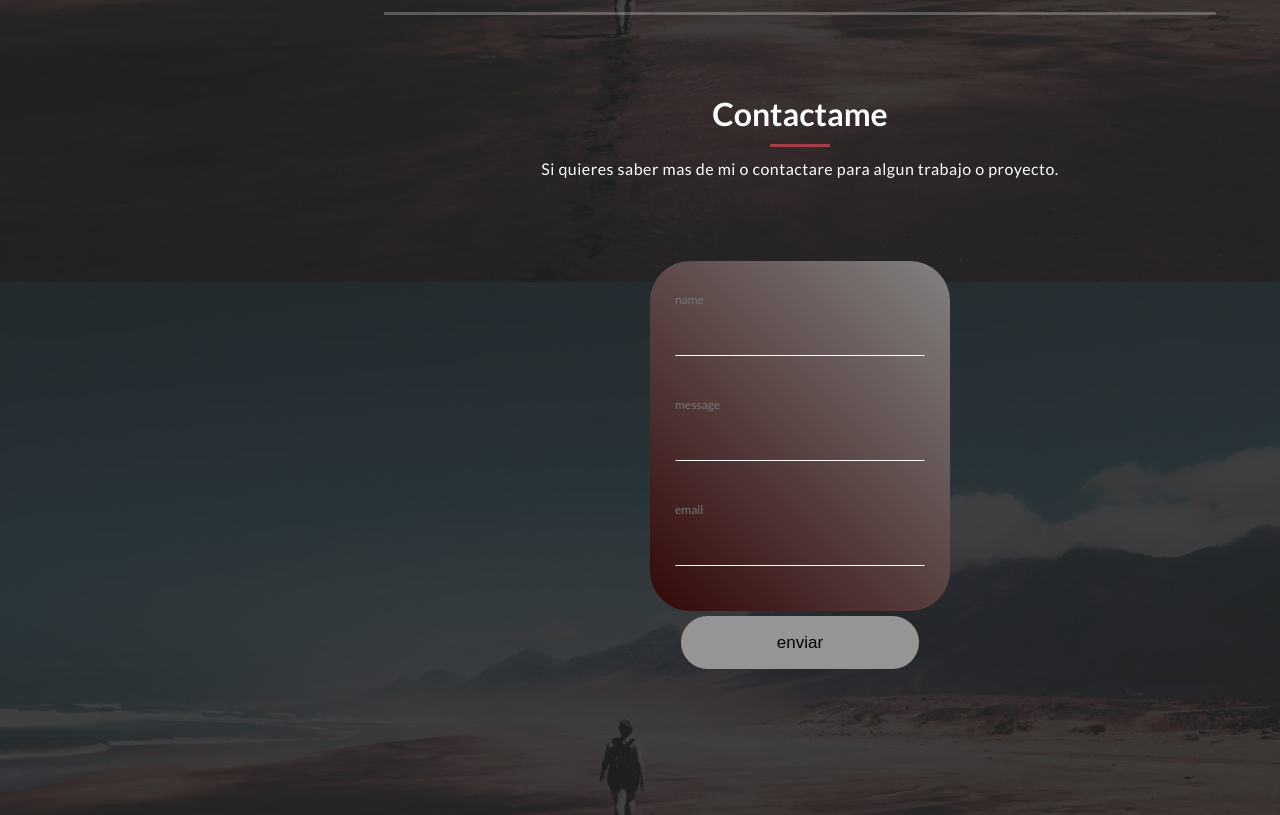
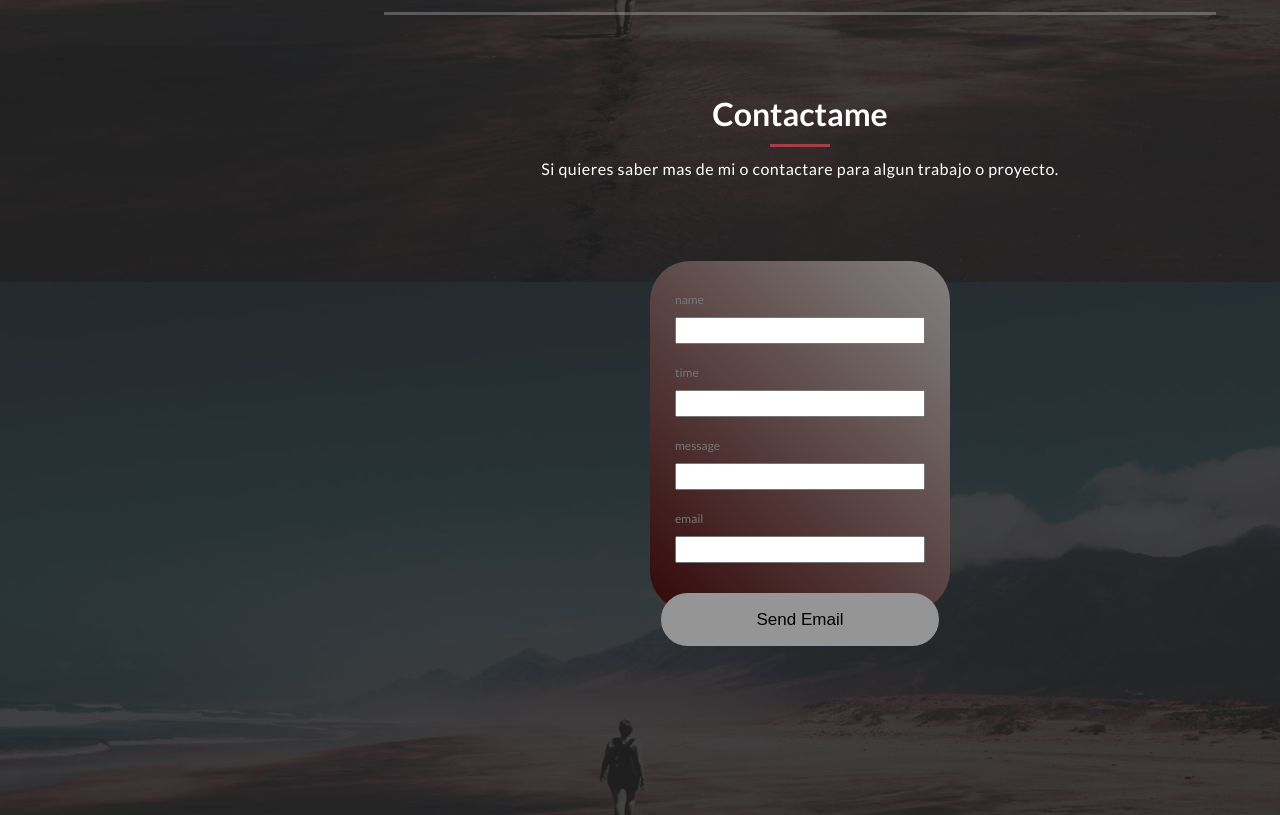
Before and after one commit to josej1063/portafolio, a plain HTML site: page index.html in a window 1280 px wide. Shown: the part 2918-3733 px from the top of the page. Drawn offline with nearby package versions, Linux system fonts and the light colour scheme.

Commit message:
Add files via upload

```diff
--- a/index.html
+++ b/index.html
@@ -210,7 +210,7 @@ https://templatemo.com/tm-531-reflux
                 <figure class="snip1321">
                   <img src="img/4.png" alt="sq-sample26" />
                   <figcaption>
-                    <a href="img/4.png" data-lightbox="image-1"
+                    <a href="img/Cag" data-lightbox="image-1"
                       data-title="Calculadora web"><i class="fa fa-search"></i></a>
                     <h4>calculadora web</h4>
                     <span>Fue unos de mis primeros conocimientos con js </span>
@@ -222,7 +222,7 @@ https://templatemo.com/tm-531-reflux
         </div>
       </div>
     </section>
-
+    <!--formulario-->
     <section class="section contact-me" data-section="section4">
       <div class="container">
         <div class="section-heading">
@@ -231,29 +231,40 @@ https://templatemo.com/tm-531-reflux
           <span>Si quieres saber mas de mi o contactare para algun trabajo o proyecto.</span>
         </div>
         <div class="col-md-6"></div>
-
           <form id="form">
   <div class="field">
     <label for="name">name</label>
-              <input type="text" name="name" id="name" class="input">
+    <input type="text" name="name" id="name">
   </div>
-
+  <div class="field">
+    <label for="time">time</label>
+    <input type="text" name="time" id="time">
+  </div>
   <div class="field">
     <label for="message">message</label>
-              <input type="text" name="message" id="message" class="input">
+    <input type="text" name="message" id="message">
   </div>
   <div class="field">
     <label for="email">email</label>
-              <input type="text" name="email" id="email" class="input">
+    <input type="text" name="email" id="email">
   </div>
 
-            <input type="submit" id="button" value="enviar">
+  <input type="submit" id="button" value="Send Email" >
 </form>
+
+<script type="text/javascript"
+  src="https://cdn.jsdelivr.net/npm/@emailjs/browser@4/dist/email.min.js"></script>
+
+<script type="text/javascript">
+  emailjs.init('xZdJst3OEGRYHvg23')
+</script>
+
         </div>
       </div>
     </section>
   </div>
   <script src="formulario/formulario.js"></script>
+  <!--fin-formulario-->
   <!-- Scripts -->
   <!-- Bootstrap core JavaScript -->
   <script src="vendor/jquery/jquery.min.js"></script>
```
Lines whose indentation alone changed are shown as unchanged.
